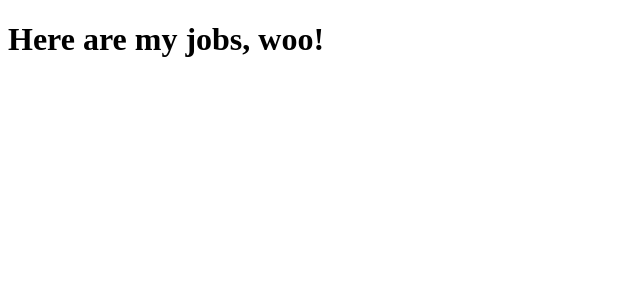
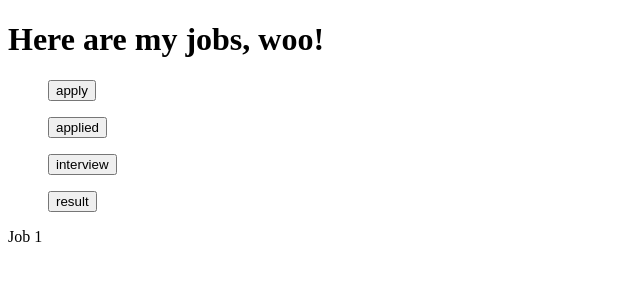
Before and after one commit to Wenjing2023/JobShark, a Next.js app: page /myjobs in a window 1280 px wide. Shown: the top 300 px of the page, without its empty margins (0-640 px from the left). Built offline with nearby package versions, Linux system fonts and the light colour scheme.

Commit message:
basic tabs created

```diff
--- a/components/molecules/tab.tsx
+++ b/components/molecules/tab.tsx
@@ -0,0 +1,12 @@
+import React, { ReactNode } from "react";
+
+type Props = {
+    title: string;
+    children: ReactNode;
+}
+
+const Tab: React.FC<Props> = ({ children }) => {
+    return <div>{ children }</div>
+}
+
+export default Tab;
--- /dev/null
+++ b/components/molecules/tabtitle.tsx
@@ -0,0 +1,18 @@
+
+type Props = {
+    title: string;
+    index: number;
+    setSelectedTab: (index: number) => void
+}
+
+const TabTitle: React.FC<Props> = ({title, setSelectedTab, index }) => {
+
+    return(
+        <p>
+            <button onClick={() => setSelectedTab(index)}>{title}</button>
+        </p>
+    )
+
+}
+
+export default TabTitle;
--- /dev/null
+++ b/components/organisms/tabs.tsx
@@ -0,0 +1,27 @@
+import React, {ReactElement, useState } from "react";
+import TabTitle from "../molecules/tabtitle";
+
+type Props = {
+    children: ReactElement[]
+}
+
+const Tabs: React.FC<Props> = ({ children }) => {
+    const [selectedTab, setSelectedTab] = useState(0);
+
+    return(
+        <div>
+            <ul>
+                {children.map((item, index) => (
+                    <TabTitle
+                    key={index}
+                    title={(item as React.ReactElement<{ title: string }>).props.title}
+                    index={index}
+                    setSelectedTab={setSelectedTab} />
+                ))}
+            </ul>
+            {children[selectedTab]}
+        </div>
+    )
+}
+
+export default Tabs;
--- a/pages/index.tsx
+++ b/pages/index.tsx
@@ -7,7 +7,6 @@ import dynamic from "next/dynamic";
 import Link from "next/link";
 import { useUser } from '@auth0/nextjs-auth0/client';
 import { withPageAuthRequired } from "@auth0/nextjs-auth0";
-
 
 
 
--- a/pages/myjobs.tsx
+++ b/pages/myjobs.tsx
@@ -1,7 +1,20 @@
-const myjobs = () => {
+import Tab from "@/components/molecules/tab";
+import Tabs from "@/components/organisms/tabs";
+
+const MyJobs = () => {
     return (
+        <>
         <h1>Here are my jobs, woo!</h1>
+        <Tabs>
+            <Tab title="apply">Job 1</Tab>
+            <Tab title="applied">Job 2</Tab>
+            <Tab title="interview">Job 3</Tab>
+            <Tab title="result">Job 4</Tab>
+        </Tabs>
+
+
+        </>
      );
 }
 
-export default myjobs;
+export default MyJobs;
```
Also changed, not shown: 1 other file (tests, documents, lock files or other folders).
